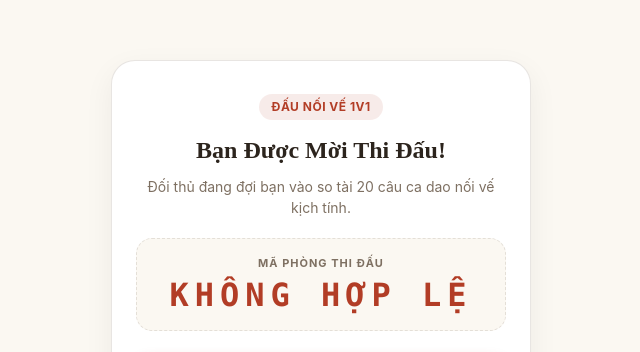
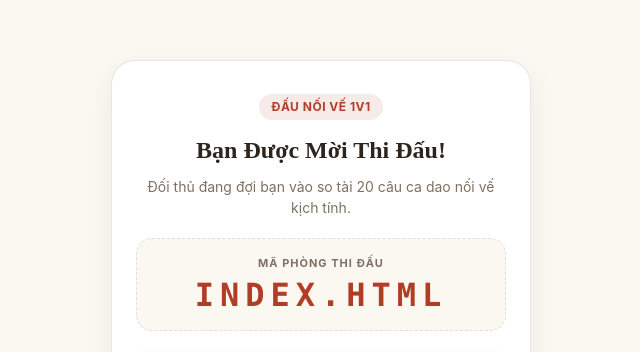
Before and after one commit to CuongTran69/tmkstudio, a plain HTML site: page d/index.html in a window 1280 px wide. Shown: the part 120-472 px from the top of the page, without its empty margins (319-959 px from the left). Drawn offline with Linux system fonts and the light colour scheme.

Commit message:
feat(loixua): campaign install links and duel challenge codes for 1.0.6
- _redirects: /tiktok, /youtube, /facebook and /app/{share,quiz,seal,duel} send to the
  App Store with provider token pt=128454365 and a ct per channel (App Analytics → Sources).
- duel.html, d/index.html: App Store button carries pt + ct=duel; keep challenge codes
  (with "_" and ".") as written instead of upper-casing them.

```diff
--- a/d/index.html
+++ b/d/index.html
@@ -161,7 +161,7 @@
         <span>➔</span>
       </a>
       <div class="store-grid">
-        <a class="button-secondary" href="https://apps.apple.com/app/id6820905528" target="_blank" rel="noopener noreferrer">
+        <a class="button-secondary" href="https://apps.apple.com/app/apple-store/id6820905528?pt=128454365&amp;ct=duel&amp;mt=8" target="_blank" rel="noopener noreferrer">
           <svg width="15" height="15" viewBox="0 0 24 24" fill="currentColor" style="vertical-align: -2px; margin-right: 6px;">
             <path d="M18.71 19.5c-.83 1.24-1.71 2.45-3.05 2.47-1.34.03-1.77-.79-3.29-.79-1.53 0-2 .77-3.27.82-1.31.05-2.3-1.32-3.14-2.53C4.25 17 2.94 12.45 4.7 9.39c.87-1.52 2.43-2.48 4.12-2.51 1.28-.02 2.5.87 3.29.87.78 0 2.26-1.07 3.81-.91.65.03 2.47.26 3.64 1.98-.09.06-2.17 1.28-2.15 3.81.03 3.02 2.65 4.03 2.68 4.04-.03.07-.42 1.44-1.38 2.83M15.97 6.85c.67-.82 1.13-1.96 1-3.1-.98.04-2.16.66-2.86 1.48-.61.71-1.15 1.87-.99 2.98 1.1.08 2.21-.57 2.85-1.36z"/>
           </svg>
@@ -183,10 +183,12 @@
 
   <script>
     // Extract room code from path (/d/<CODE>) or query (?code=<CODE>)
-    var pathMatch = location.pathname.match(/\/d\/([A-Za-z0-9_-]+)\/?$/);
+    // Challenge codes (C1_<seed>_..._<dataset>_<checksum>) contain "_" and the dataset version's dots
+    // and must stay as written; only 6-character room codes are upper-cased.
+    var pathMatch = location.pathname.match(/\/d\/([A-Za-z0-9_.-]+)\/?$/);
     var searchParams = new URLSearchParams(location.search);
-    var rawCode = pathMatch ? pathMatch[1] : (searchParams.get("code") || "");
-    var code = rawCode.trim().toUpperCase();
+    var rawCode = (pathMatch ? pathMatch[1] : (searchParams.get("code") || "")).trim();
+    var code = rawCode.indexOf("_") >= 0 ? rawCode : rawCode.toUpperCase();
 
     if (code.length >= 6) {
       document.getElementById("code").textContent = code;
```
Also changed, not shown: duel.html (+6 -4 lines), 1 other file.
